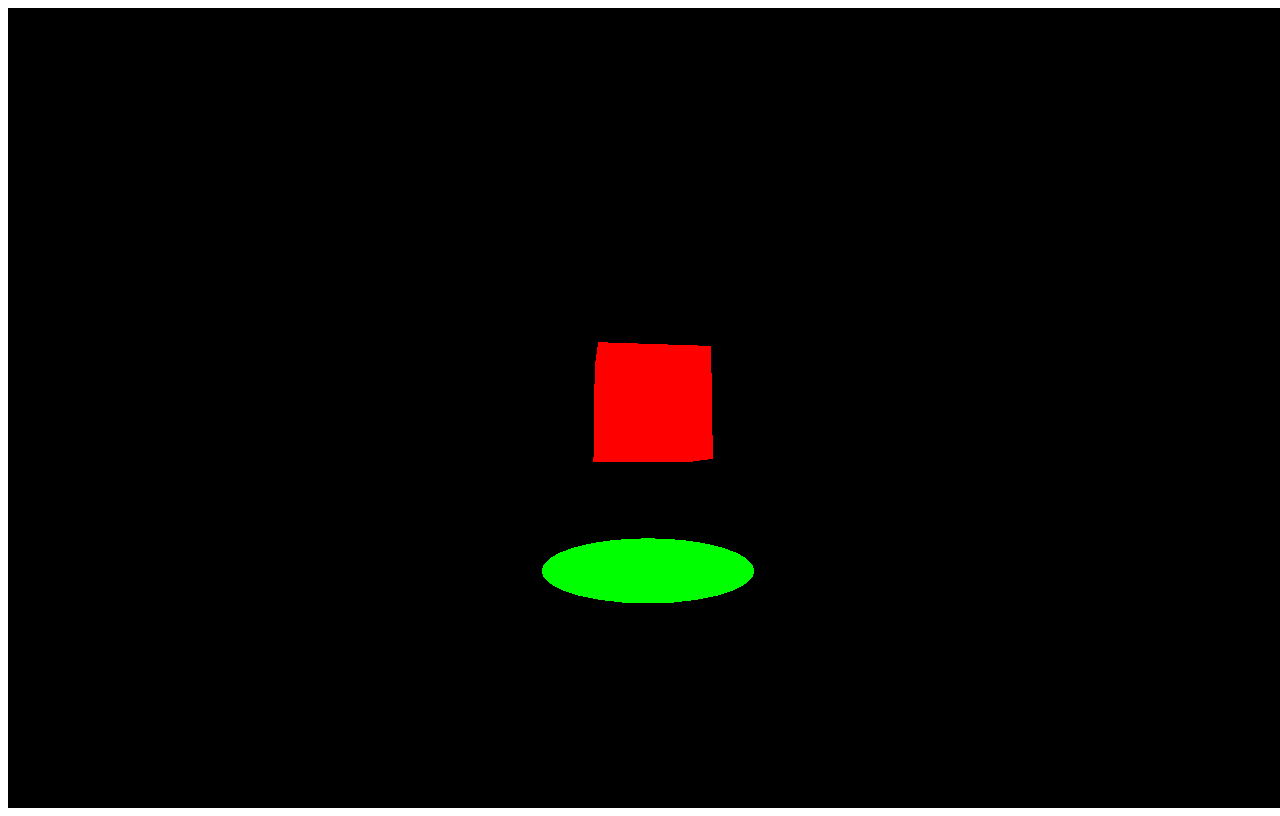
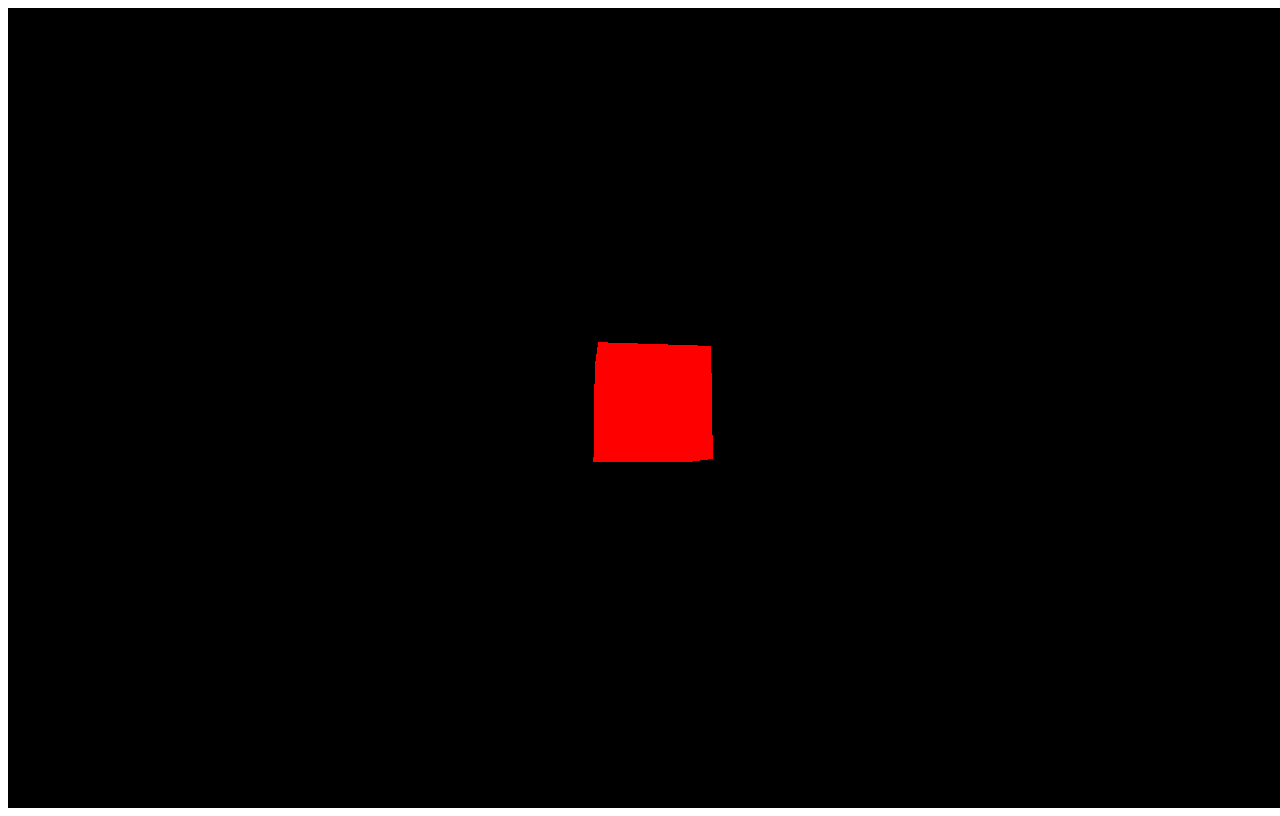
Before and after one commit to cegepmatane/projet-sp-cialis-2024-The0o, a website: page tacos/index.html in a window 1280 px wide. Drawn offline with nearby package versions, Linux system fonts and the light colour scheme.

Commit message:
Revert "Ajout detection clic droit + cercle"
This reverts commit 7017c143b89ff2e7b3e97d9ab2b0dd473209fe97.

```diff
--- a/tacos/index.html
+++ b/tacos/index.html
@@ -20,14 +20,16 @@
         var cube = new THREE.Mesh(geometry, material);
         scene.add(cube);
 
-        var circleGeometry = new THREE.CircleGeometry(1, 32); // Rayon de 1, 32 segments
-        var circleMaterial = new THREE.MeshBasicMaterial({ color: 0x00ff00 }); // Couleur verte
-        var circle = new THREE.Mesh(circleGeometry, circleMaterial);
-        circle.position.set(0, -1.5, 0);
-        circle.rotation.x = -Math.PI / 2;
-        scene.add(circle);
+        camera.position.z = 5;
 
-        objects = [cube, circle]
+        function animate() {
+            requestAnimationFrame(animate);
+            cube.rotation.x += 0.01;
+            cube.rotation.y += 0.01;
+            renderer.render(scene, camera);
+        }
+
+        objects = [cube]
 
         var dragControls = new THREE.DragControls(objects, camera, renderer.domElement);
         var previousY;
@@ -42,20 +44,6 @@
             previousY = event.object.position.y;
         });
 
-        renderer.domElement.addEventListener('contextmenu', function(event) {
-            event.preventDefault();
-            console.log("Clic droit");
-        });
-
-        camera.position.z = 5;
-
-        function animate() {
-            requestAnimationFrame(animate);
-            cube.rotation.x += 0.01;
-            cube.rotation.y += 0.01;
-            renderer.render(scene, camera);
-        }
-
         animate();
 
     </script>
```
